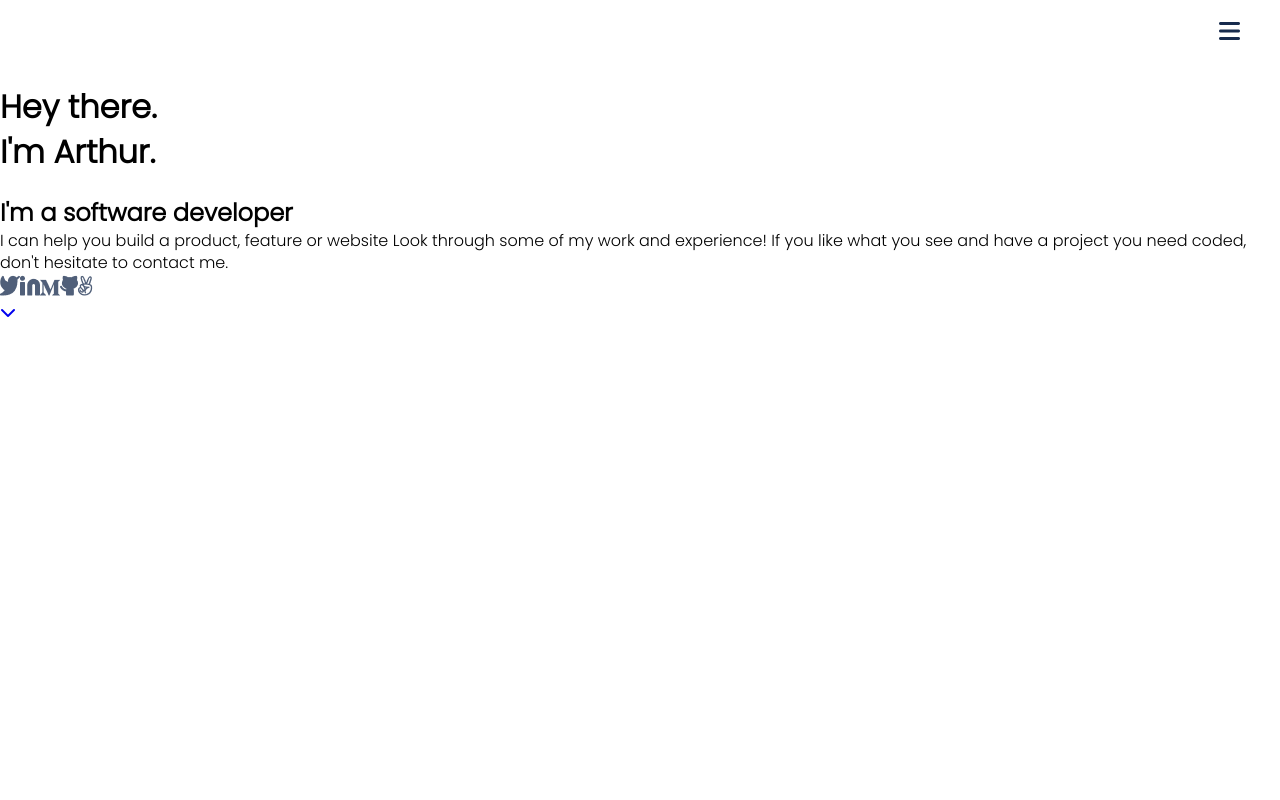
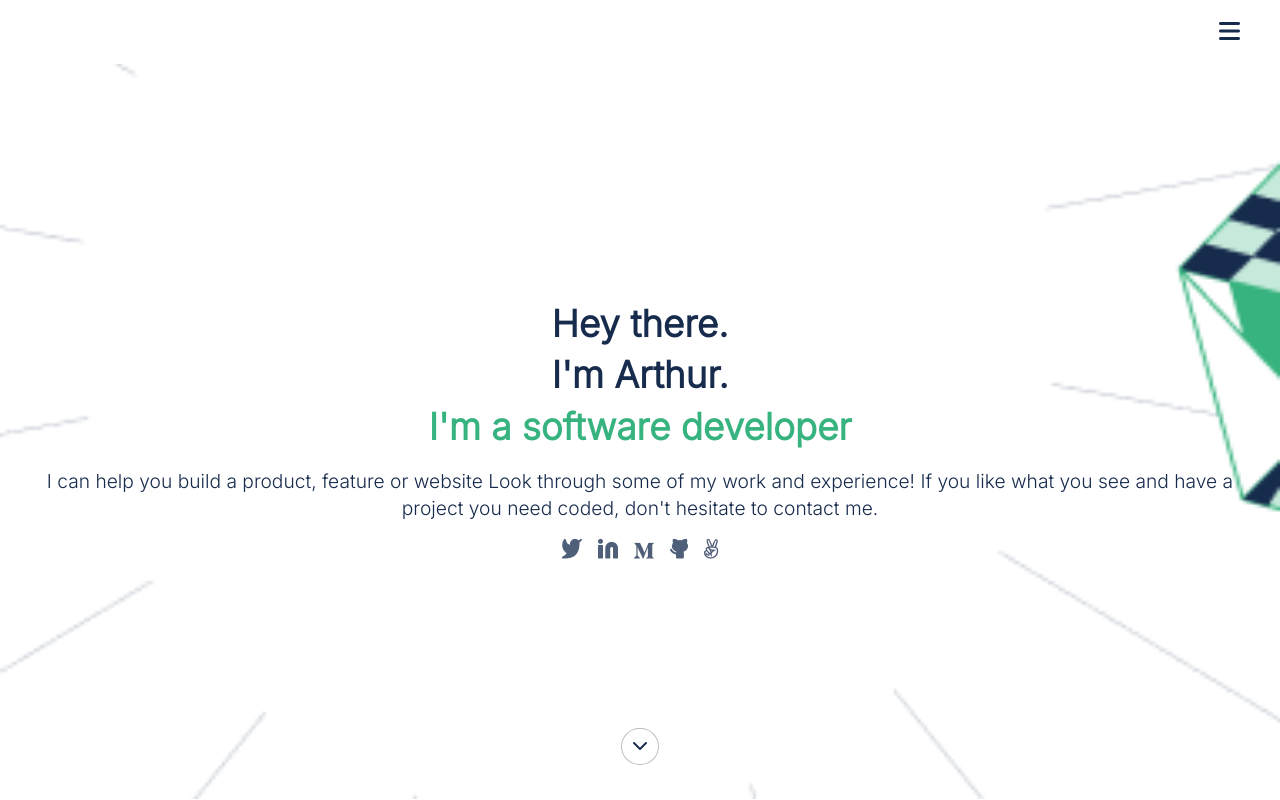
Before and after one commit to ITurres/ITurres-portfolio, a website: page index.html in a window 1280 px wide. Drawn offline with Linux system fonts and the light colour scheme.

Commit message:
Import all new 'header's current -required- -stylesheets- to index.css -file-

```diff
--- a/src/assets/styles/main-stylesheets/index.css
+++ b/src/assets/styles/main-stylesheets/index.css
@@ -14,10 +14,11 @@
 
 /*UI*/
 @import "../components/UI/navbar-btn.css";
-
+@import "../components/UI/my-header-go-down-btn.css";
 /*UX*/
 
 /*page-sections*/
+@import "../page-sections/my-header.css";
 
 /*config*/
 
```
